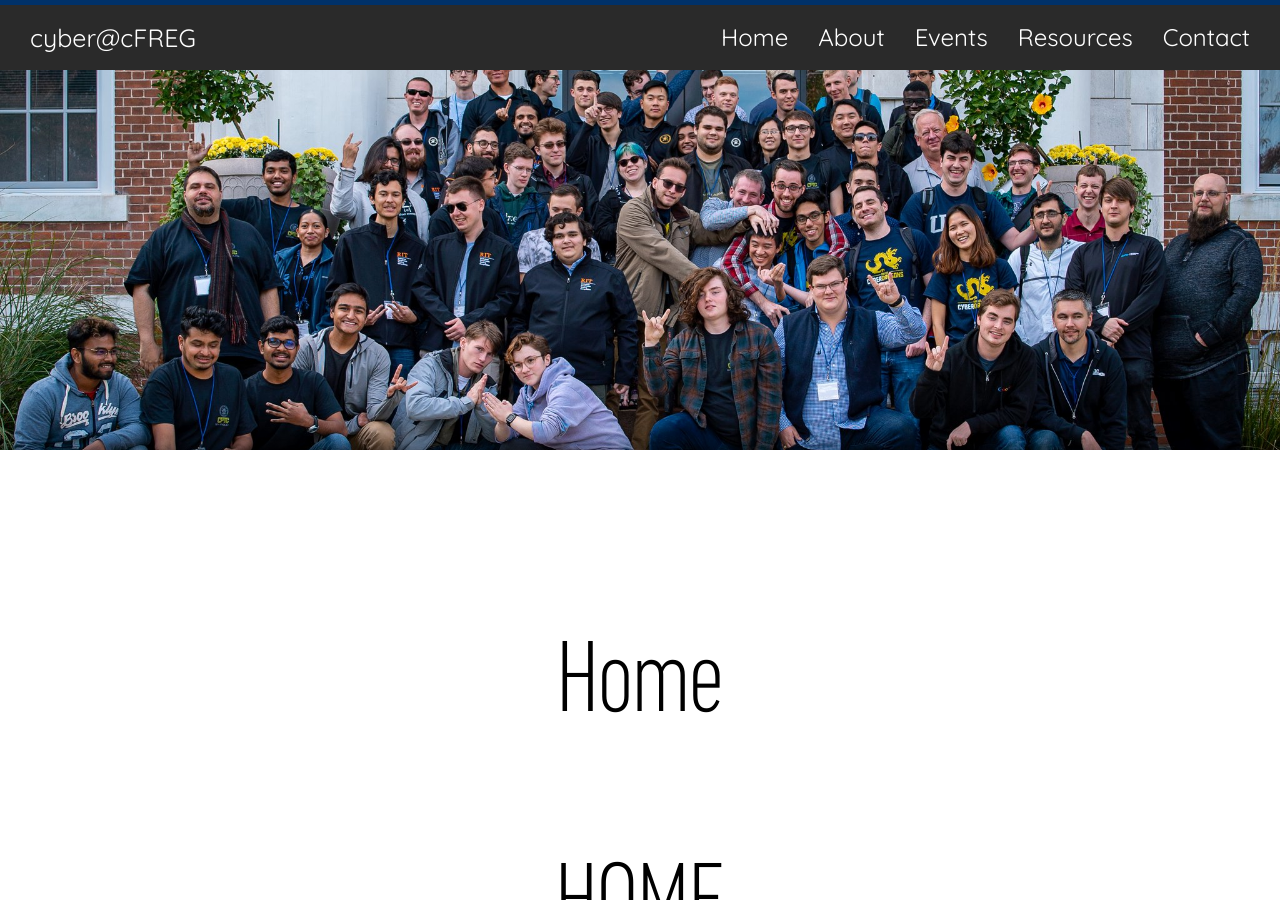
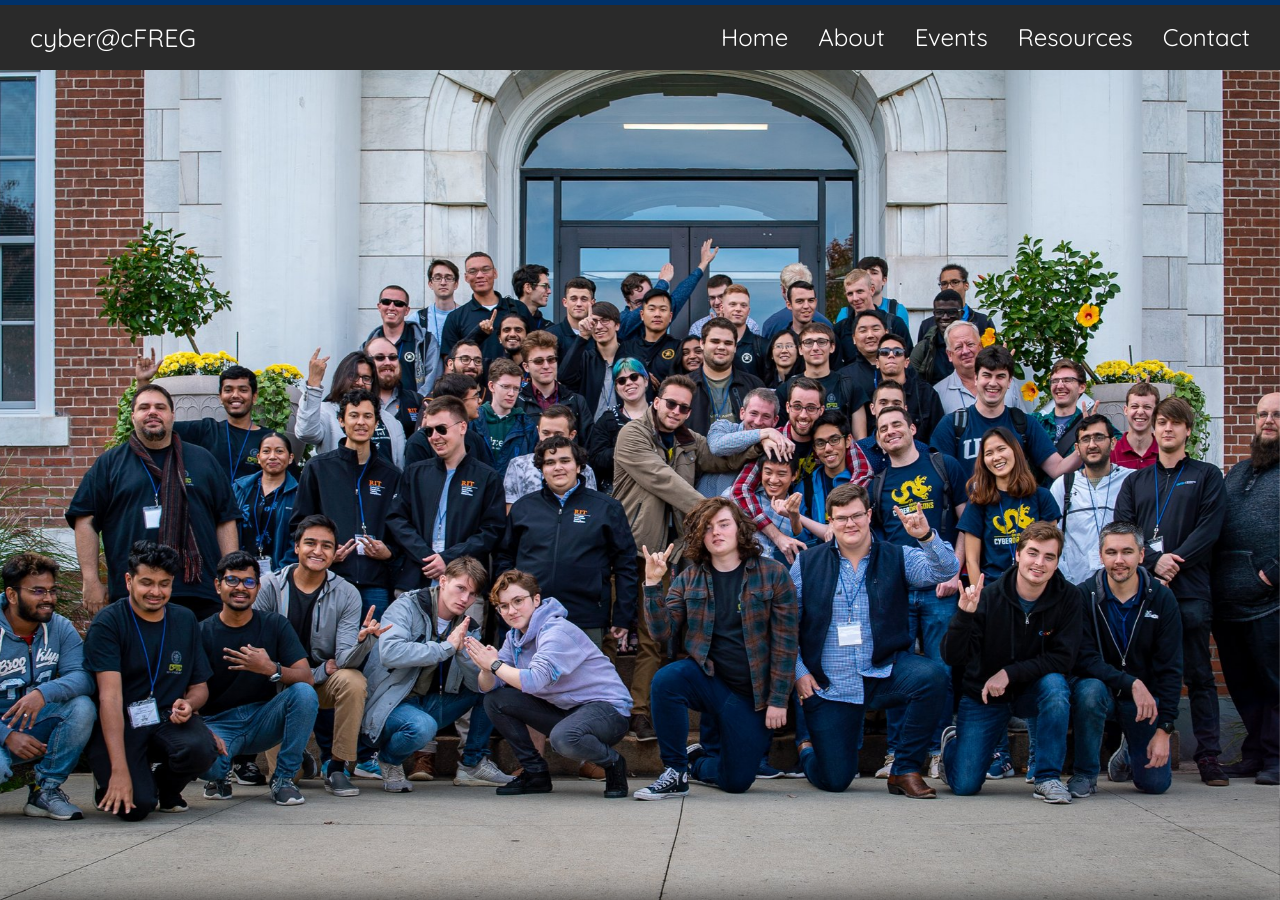
Before and after one commit to cyber-cfreg/cyber-cfreg.github.io, a Jekyll site: the page built from index.md, in a window 1280 px wide and 900 px high. Built offline with Jekyll 4.4.1, drawn with Linux system fonts in a browser that asks for light colours; nearby versions of some CDN libraries; the list of posts is cut into pages by our own code; some of the changed text lies outside the part shown.

Commit message:
Added styling for markdown

```diff
--- a/_includes/footer.html
+++ b/_includes/footer.html
@@ -1,3 +1,6 @@
+</div>
+
+</div>
 <div id="site-footer">
     <img src="../images/unh_logo_banner.png" height="50em"/>
 </div>
--- a/_includes/header.html
+++ b/_includes/header.html
@@ -22,8 +22,8 @@
         </div>
     </nav>
 <div class="parallax">
-    <a id="section1" href="#info"><span></span>Scroll</a>
+    <!-- <a id="section1" href="#info"><span></span>Scroll</a> -->
 </div>
 <div id="site-content">
-    <div class="info" style="margin-left: 20em;margin-right: 20em;">
+    <div class="info" style="margin-left: 5em;margin-right: 5em;">
         <center><p class="header">{{ page.title }}<p></center>
--- a/css/style.css
+++ b/css/style.css
@@ -101,7 +101,7 @@
 
 .parallax {
 	width: 100%;
-	height: 50vh;
+	height: 100vh;
 	background-image: url(../images/UNH_CPTC.jpg);
 	background-attachment: fixed;
 	background-position: center;
@@ -133,3 +133,13 @@
 	right: 0;
 	bottom: 0;
 }
+
+h1{
+    font-size: 60px;
+}
+h2 {
+    font-size: 48px;
+}
+p {
+    font-size: 20px;
+}
--- a/index.html
+++ /dev/null
@@ -1,16 +0,0 @@
----
-layout: default
-title: Home
----
-
-    <center><p class="header">HOME<p></center>
-
-    <h1 style="font-size:60px;">About cyber@cFREG</h1>
-    <p style="font-size:20px;">Lorem ipsum dolor sit amet, consectetur adipiscing elit. Nunc arcu urna, feugiat ut placerat sit amet, vestibulum id arcu. Lorem ipsum dolor sit amet, consectetur adipiscing elit. Sed diam nibh, sollicitudin sit amet ex vitae, mattis fermentum nulla. Phasellus dictum porta tortor, eu commodo metus venenatis sed. Vestibulum in dolor nec neque sollicitudin auctor non sit amet lacus.</p>
-
-    <h1 style="font-size:60px;">More Stuff...</h1>
-    <p style="font-size:20px;">Lorem ipsum dolor sit amet, consectetur adipiscing elit. Nunc arcu urna, feugiat ut placerat sit amet, vestibulum id arcu. Lorem ipsum dolor sit amet, consectetur adipiscing elit. Sed diam nibh, sollicitudin sit amet ex vitae, mattis fermentum nulla. Phasellus dictum porta tortor, eu commodo metus venenatis sed. Vestibulum in dolor nec neque sollicitudin auctor non sit amet lacus.</p>
-</div>
-
-</div>
-<!-- If needed anything -->
```
Also changed, not shown: about.md (+5 -1 lines), index.md (added, +12 -0 lines).
